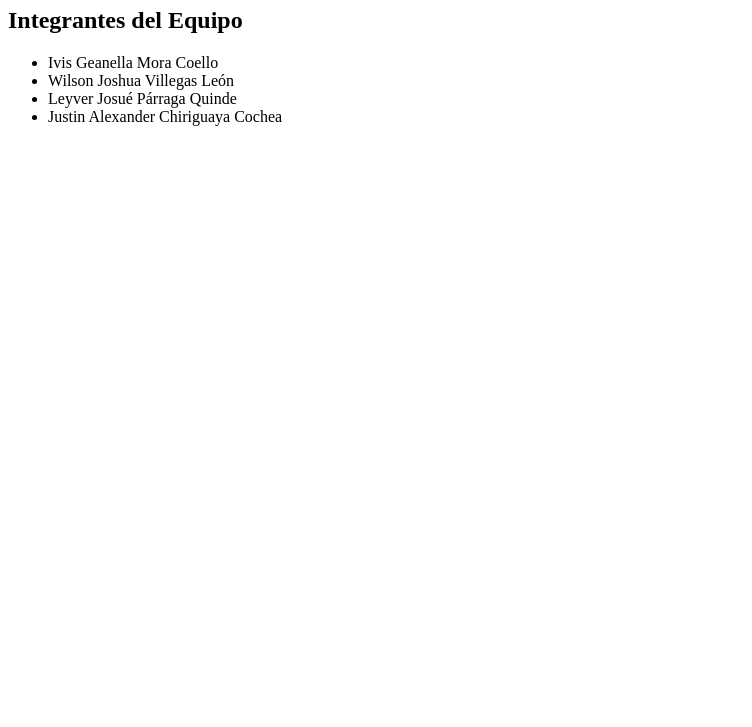
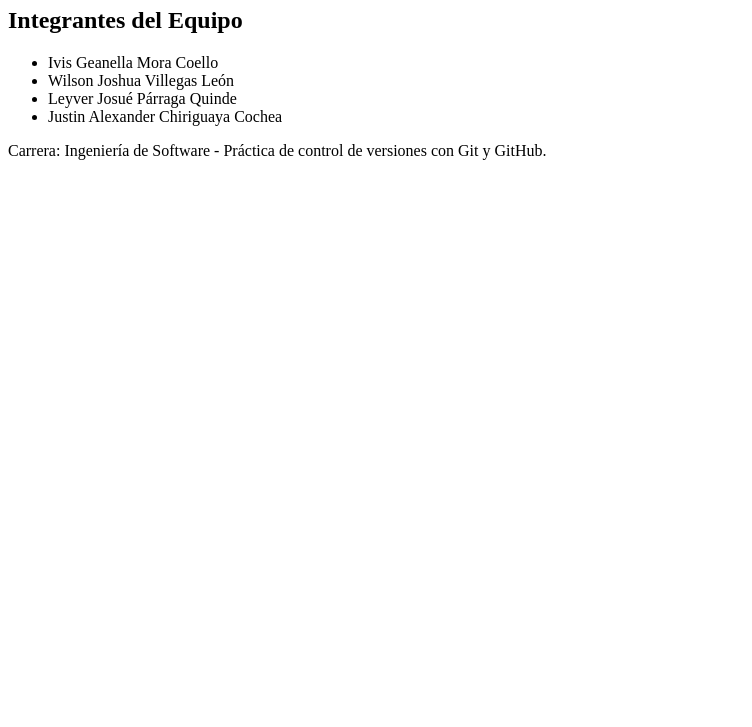
Before and after one commit to UnemiJustin/grupoiwlj-git, a plain HTML site: page index.html in a window 1280 px wide. Shown: the part 73-800 px from the top of the page, without its empty margins (0-752 px from the left). Drawn offline with Linux system fonts and the light colour scheme.

Commit message:
Agrega descripcion de la carrera y practica de control de versiones en index.html

```diff
--- a/index.html
+++ b/index.html
@@ -13,5 +13,7 @@
         <li>Leyver Josué Párraga Quinde</li>
         <li>Justin Alexander Chiriguaya Cochea</li>
     </ul>
+    <p> Carrera: Ingeniería de Software - Práctica de control de versiones con Git y GitHub.</p>
+
 </body>
 </html>
```
